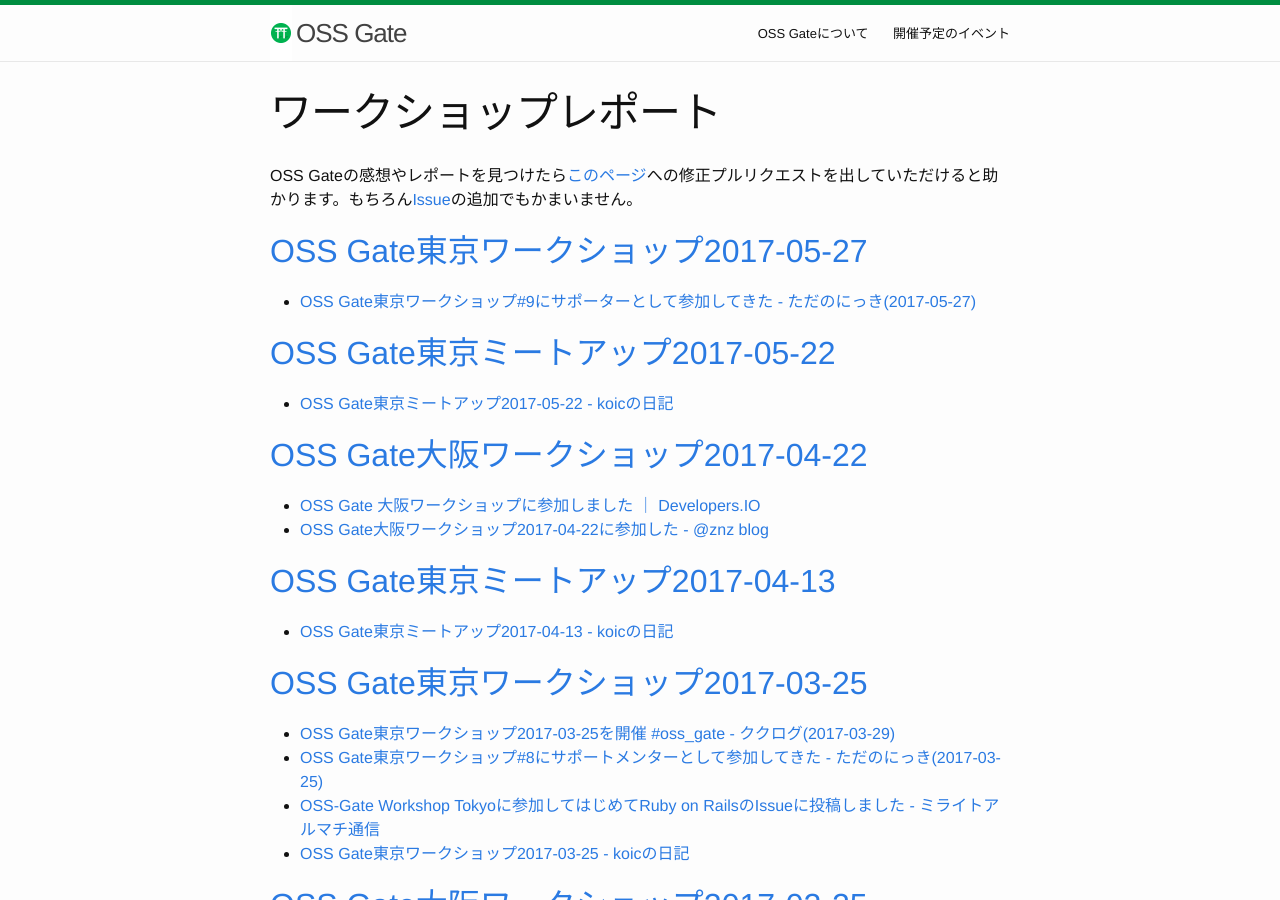
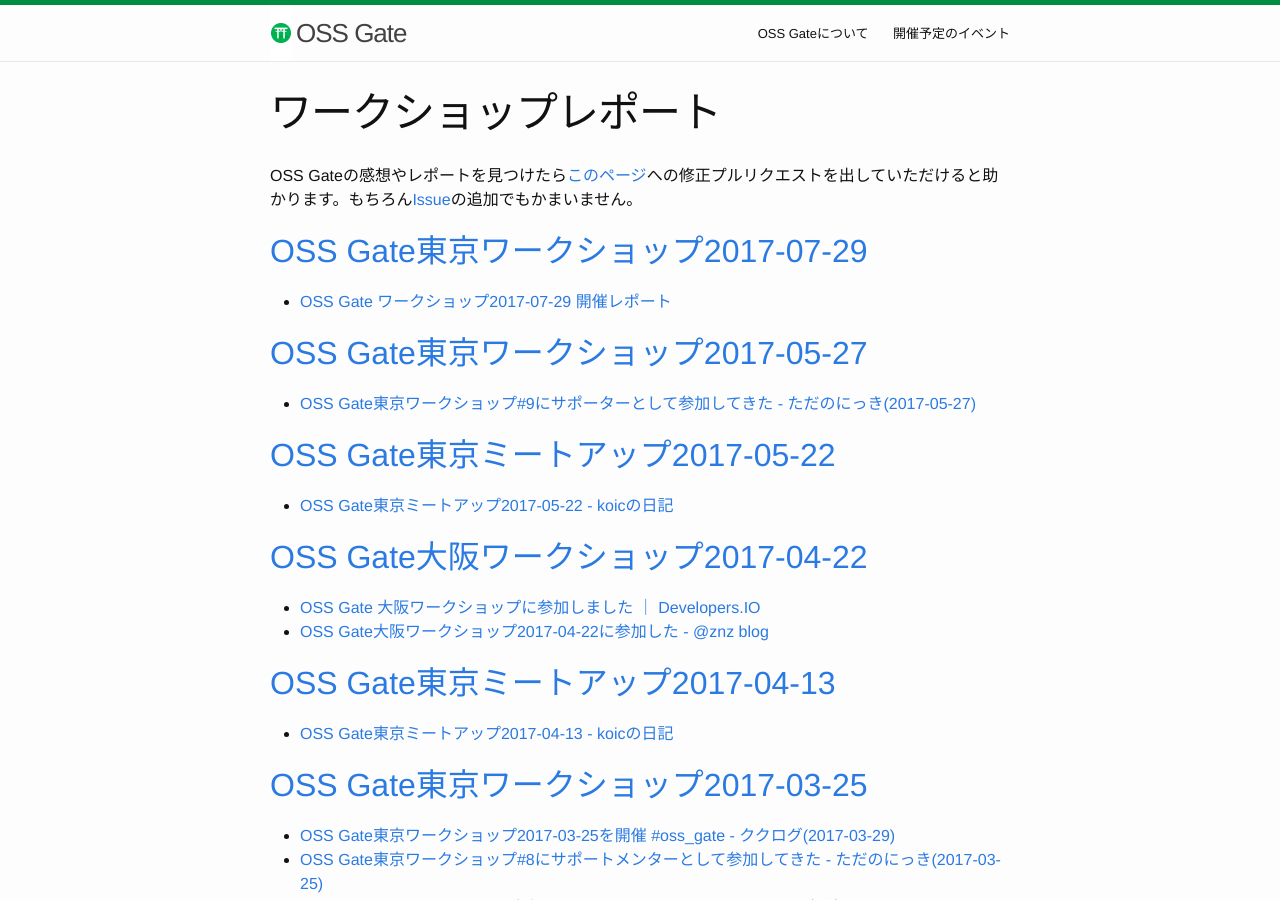
Before and after one commit to oss-gate/oss-gate.github.io, a Jekyll site: the page built from workshop/report.md, in a window 1280 px wide and 900 px high. Built offline with Jekyll 4.4.1, drawn with Linux system fonts in a browser that asks for light colours; comment, search, counter and statistics services are not loaded.

Commit message:
Add 2017-07-29 Tokyo workshop report

```diff
--- a/workshop/report.md
+++ b/workshop/report.md
@@ -4,6 +4,9 @@
 ---
 
 OSS Gateの感想やレポートを見つけたら[このページ](https://github.com/oss-gate/oss-gate.github.io/blob/master/workshop/report.md)への修正プルリクエストを出していただけると助かります。もちろん[Issue](https://github.com/oss-gate/oss-gate.github.io/issues)の追加でもかまいません。
+
+## [OSS Gate東京ワークショップ2017-07-29](https://oss-gate.doorkeeper.jp/events/61378)
+  * [OSS Gate ワークショップ2017-07-29 開催レポート](https://medium.com/@kato.tomoyuki/oss-gate-workshop-20170729-152987968d36)
 
 ## [OSS Gate東京ワークショップ2017-05-27](https://oss-gate.doorkeeper.jp/events/59202)
   * [OSS Gate東京ワークショップ#9にサポーターとして参加してきた - ただのにっき(2017-05-27)](http://sho.tdiary.net/20170527.html#p01)
```
